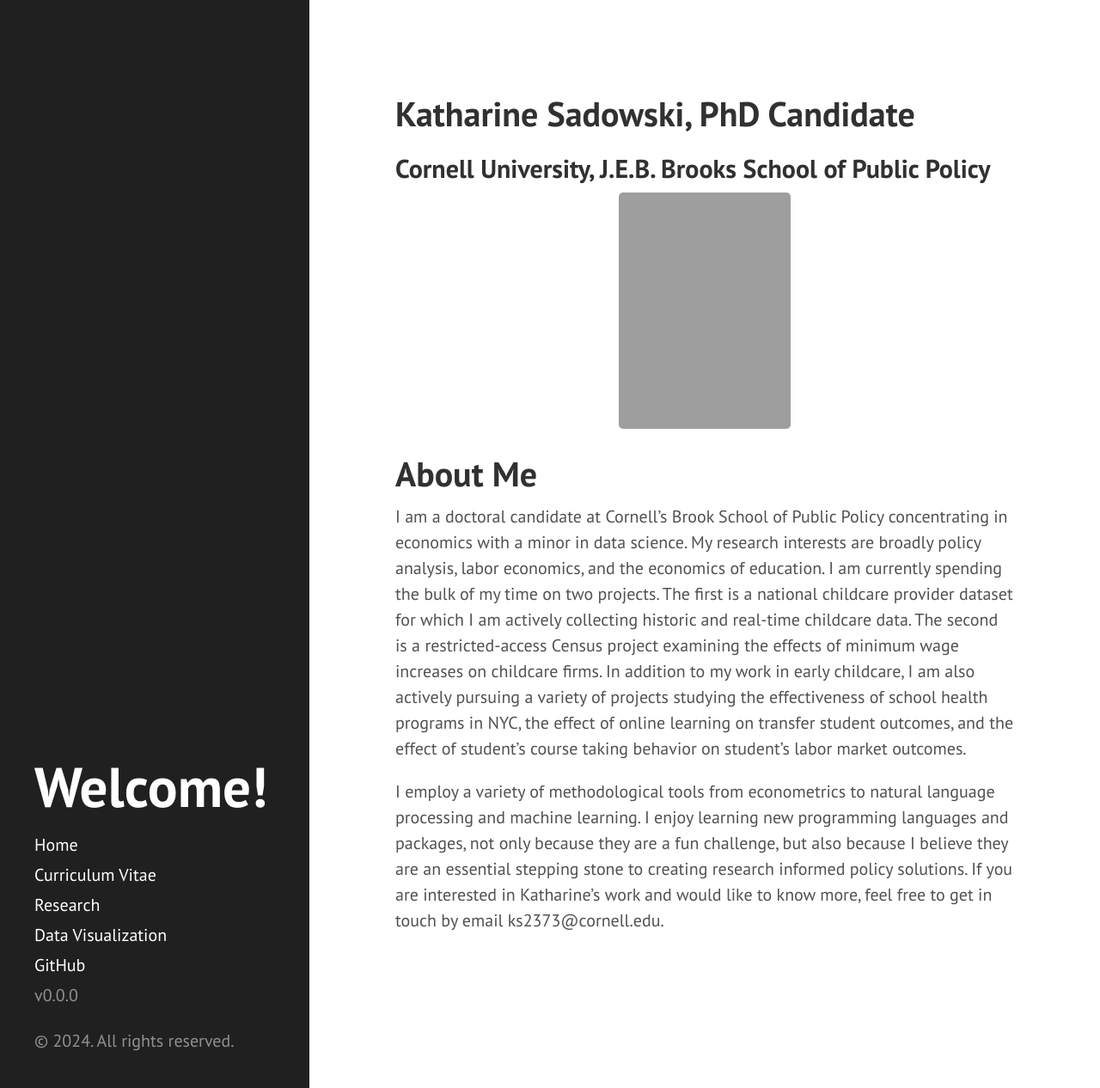
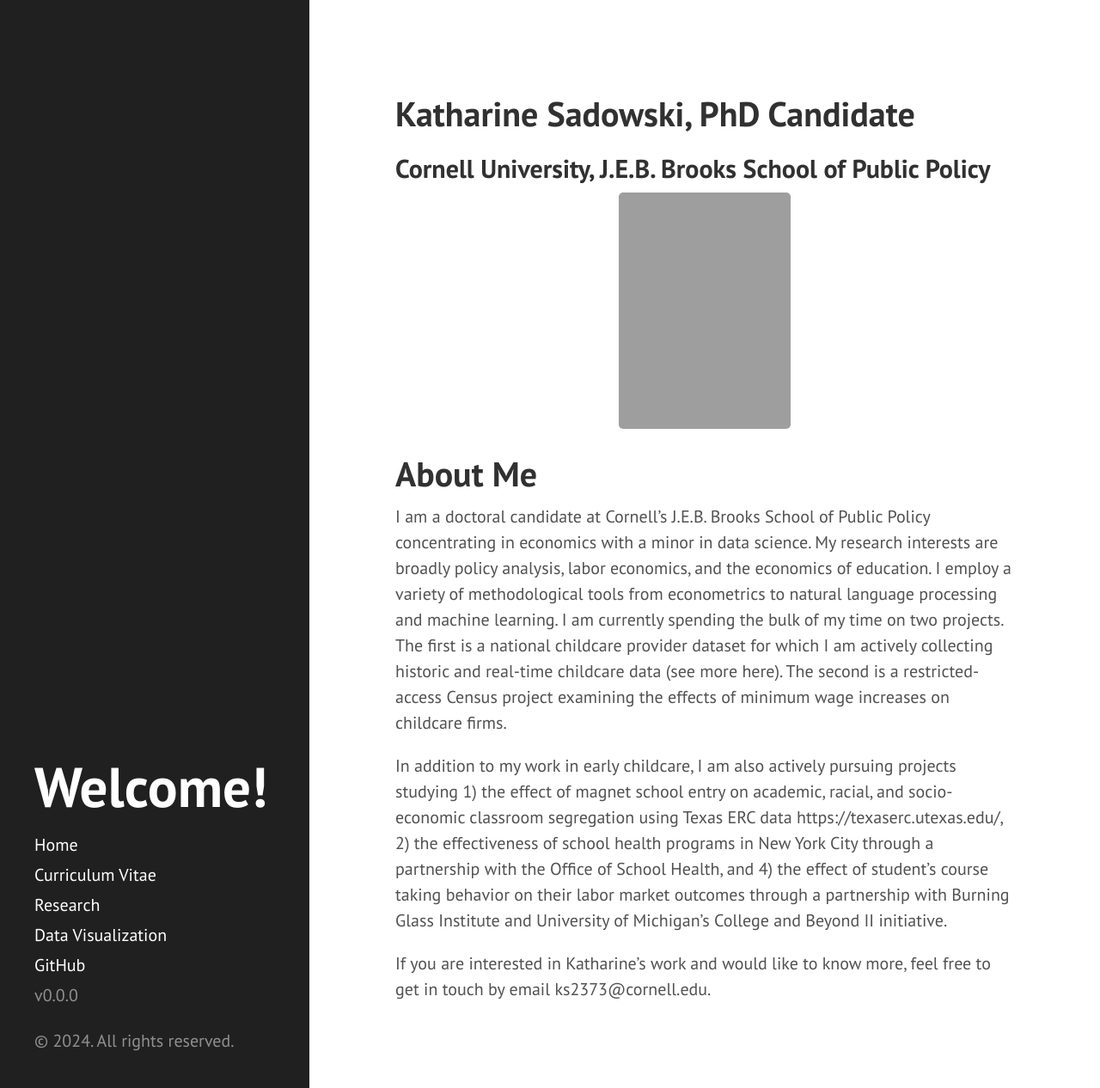
Before and after one commit to kcsadow/website, a Jekyll site: the page built from index.md, in a window 1280 px wide and 1266 px high. Shown: the whole window at 86% size. Built offline with Jekyll 4.4.1, drawn with Linux system fonts in a browser that asks for light colours; the list of posts is cut into pages by our own code.

Commit message:
Update index.md

```diff
--- a/index.md
+++ b/index.md
@@ -12,9 +12,11 @@ layout: default
 </p>
 
 # About Me
-I am a doctoral candidate at Cornell's Brook School of Public Policy concentrating in economics with a minor in data science. My research interests are broadly policy analysis, labor economics, and the economics of education. I am currently spending the bulk of my time on two projects. The first is a national childcare provider dataset for which I am actively collecting historic and real-time childcare data. The second is a restricted-access Census project examining the effects of minimum wage increases on childcare firms. In addition to my work in early childcare, I am also actively pursuing a variety of projects studying the effectiveness of school health programs in NYC, the effect of online learning on transfer student outcomes, and the effect of student's course taking behavior on student's labor market outcomes.
+I am a doctoral candidate at Cornell's J.E.B. Brooks School of Public Policy concentrating in economics with a minor in data science. My research interests are broadly policy analysis, labor economics, and the economics of education. I employ a variety of methodological tools from econometrics to natural language processing and machine learning. I am currently spending the bulk of my time on two projects. The first is a national childcare provider dataset for which I am actively collecting historic and real-time childcare data (see more here). The second is a restricted-access Census project examining the effects of minimum wage increases on childcare firms.
 
-I employ a variety of methodological tools from econometrics to natural language processing and machine learning. I enjoy learning new programming languages and packages, not only because they are a fun challenge, but also because I believe they are an essential stepping stone to creating research informed policy solutions. If you are interested in Katharine’s work and would like to know more, feel free to get in touch by email ks2373@cornell.edu.
+In addition to my work in early childcare, I am also actively pursuing projects studying 1) the effect of magnet school entry on academic, racial, and socio-economic classroom segregation using Texas ERC data https://texaserc.utexas.edu/, 2) the effectiveness of school health programs in New York City through a partnership with the Office of School Health, and 4) the effect of student's course taking behavior on their labor market outcomes through a partnership with Burning Glass Institute and University of Michigan's College and Beyond II initiative.
+
+If you are interested in Katharine’s work and would like to know more, feel free to get in touch by email ks2373@cornell.edu.
 
 <!-- links to social media icons -->
 <!-- no need to change these -->
```
